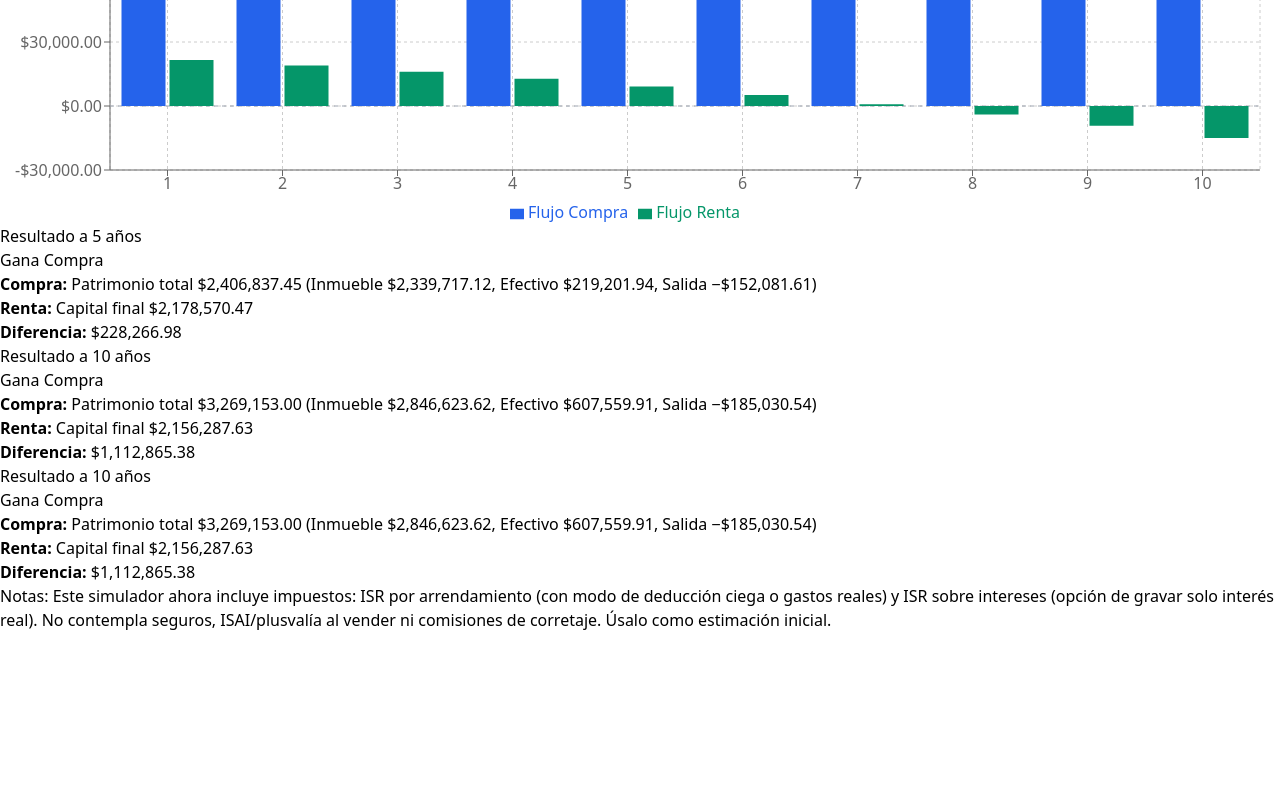
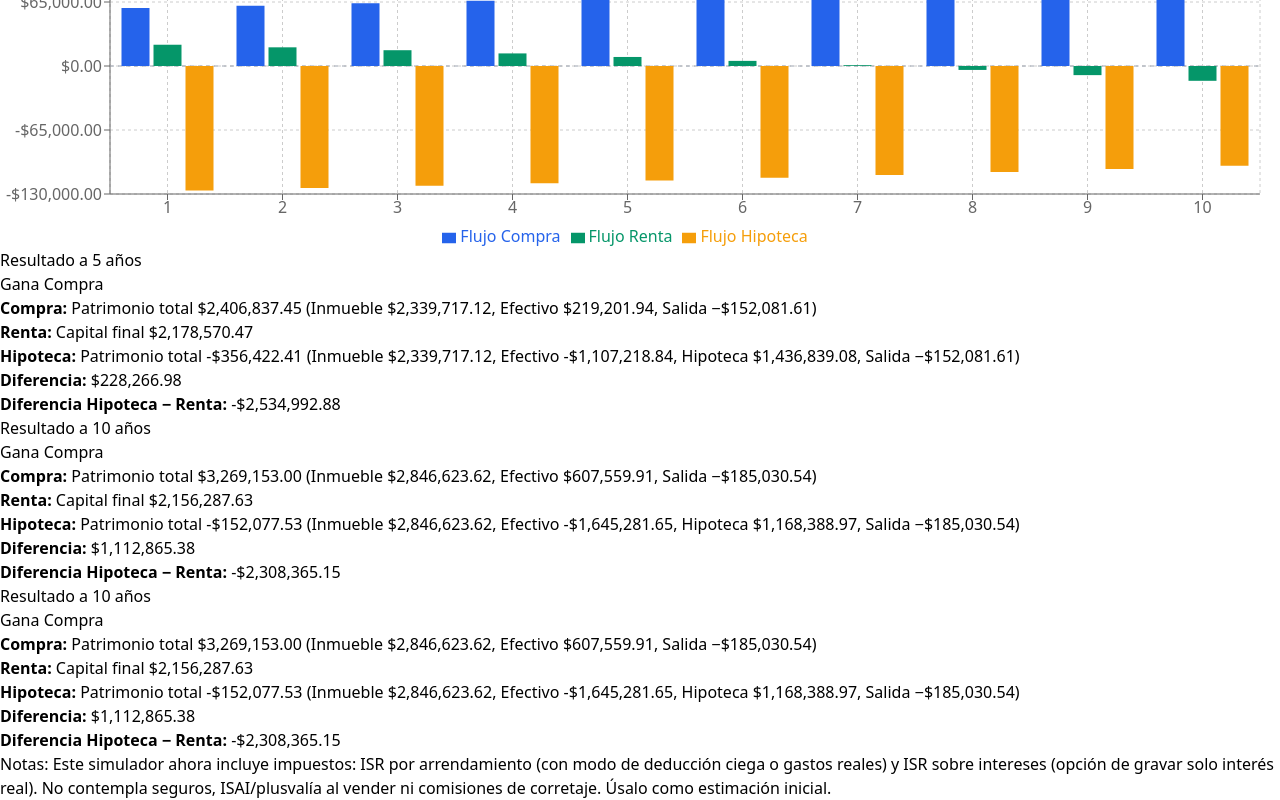
Before and after one commit to Punksolid/rentarcomprar, a React (Vite) app: page / in a window 1280 px wide. Shown: the part 944-1744 px from the top of the page. Before the commit the page ends 1576 px from the top, so only its background shows below. Built offline with nearby package versions, Linux system fonts and the light colour scheme.

Commit message:
agregado el escenario con hipoteca

```diff
--- a/src/App.jsx
+++ b/src/App.jsx
@@ -145,6 +145,11 @@ export default function SimuladorCompraVsInversion() {
   const [predialPct, setPredialPct] = useState(0.2);   // % anual sobre valor del inmueble
   const [mantenMeses, setMantenMeses] = useState(1);   // meses de renta por año como mantenimiento
 
+  // Financiamiento (Escenario 3)
+  const [enganchePct, setEnganchePct] = useState(20); // % de enganche sobre el precio
+  const [tasaHipotecariaPct, setTasaHipotecariaPct] = useState(10); // % nominal anual de la hipoteca
+  const [plazoHipotecaAnios, setPlazoHipotecaAnios] = useState(20); // plazo total en años
+
   // Costos operativos adicionales (Escenario 1)
   const [vacanciaMesesAnual, setVacanciaMesesAnual] = useState(0); // meses/año sin cobrar renta
   const [seguroAnual, setSeguroAnual] = useState(0); // MXN/año
@@ -181,7 +186,7 @@ export default function SimuladorCompraVsInversion() {
 
   // Estado del wizard
   const [pasoActual, setPasoActual] = useState(1);
-  const totalPasos = 4;
+  const totalPasos = 5;
 
   const clamp = (value, min, max) => Math.min(max, Math.max(min, value));
 
@@ -315,31 +320,139 @@ export default function SimuladorCompraVsInversion() {
     };
   }
 
+  function simularEscenario3(anios) {
+    const infl = inflacionPct / 100;
+    const plus = plusvaliaRealPct / 100;
+    const pred = predialPct / 100;
+    const gastos = precio * (gastosPct / 100);
+
+    const rendimientoRenta = clamp(rendimientoRentaPct, 0, 100) / 100;
+    const vacMeses = clamp(vacanciaMesesAnual, 0, 12);
+    const factorCobro = (12 - vacMeses) / 12;
+    const adminPct = clamp(adminPctRenta, 0, 100) / 100;
+    const comVenta = clamp(comisionVentaPct, 0, 100) / 100;
+    const gasVenta = clamp(gastosVentaPct, 0, 100) / 100;
+
+    const enganche = precio * (enganchePct / 100);
+    let saldoHipoteca = Math.max(0, precio - enganche);
+    const nMesesTotal = Math.max(0, Math.floor(plazoHipotecaAnios * 12));
+    const tasaMensual = (tasaHipotecariaPct / 100) / 12;
+    let mesesRestantes = nMesesTotal;
+
+    let pagoMensual = 0;
+    if (tasaMensual > 0 && nMesesTotal > 0) {
+      const factor = Math.pow(1 + tasaMensual, nMesesTotal);
+      pagoMensual = saldoHipoteca * (tasaMensual * factor) / (factor - 1);
+    } else if (nMesesTotal > 0) {
+      pagoMensual = saldoHipoteca / nMesesTotal;
+    }
+
+    let valorCasa = precio;
+    let efectivo = -enganche - gastos; // egresos iniciales: enganche + gastos de compra
+
+    let seguro = seguroAnual;
+    let condominio = condominioMensual;
+    let capex = capexMonto;
+
+    const rows = [];
+
+    for (let a = 1; a <= anios; a++) {
+      const rentaAnualBruta = valorCasa * rendimientoRenta;
+      const rentaAnual = rentaAnualBruta * factorCobro;
+      const rentaMensual = rentaAnualBruta / 12;
+      const mantenimiento = rentaMensual * mantenMeses; // meses de renta por año
+      const predial = pred * valorCasa;
+      const administracion = rentaAnual * adminPct;
+      const condominioAnual = condominio * 12;
+      const capexAnual = capexCadaNAnios > 0 && a % capexCadaNAnios === 0 ? capex : 0;
+
+      // ISR por arrendamiento (mismo criterio que E1)
+      let baseISR = 0;
+      if (modoArrISR === "ciega") {
+        baseISR = Math.max(0, rentaAnual * (1 - deduccionCiegaPct / 100));
+      } else {
+        baseISR = Math.max(0, rentaAnual - mantenimiento - predial);
+      }
+      const isrRenta = baseISR * (isrRentaPct / 100);
+
+      // Servicio de deuda del año: iterar mes a mes para mayor precisión
+      let interesHipotecaAnual = 0;
+      let amortizacionAnual = 0;
+      let pagoHipotecaAnual = 0;
+      for (let m = 0; m < 12; m++) {
+        if (mesesRestantes > 0 && saldoHipoteca > 0 && pagoMensual > 0) {
+          const interesMes = saldoHipoteca * tasaMensual;
+          const amortMes = Math.min(pagoMensual - interesMes, saldoHipoteca);
+          interesHipotecaAnual += interesMes;
+          amortizacionAnual += amortMes;
+          pagoHipotecaAnual += interesMes + amortMes;
+          saldoHipoteca -= amortMes;
+          mesesRestantes -= 1;
+        }
+      }
+
+      const neto = rentaAnual - mantenimiento - predial - administracion - seguro - condominioAnual - capexAnual - isrRenta - pagoHipotecaAnual;
+      efectivo += neto;
+
+      const patrimonioBruto = valorCasa + efectivo - saldoHipoteca;
+      rows.push({ anio: a, rentaAnualBruta, rentaAnual, mantenimiento, predial, administracion, seguro, condominioAnual, capexAnual, isrRenta, interesHipotecaAnual, amortizacionAnual, pagoHipotecaAnual, saldoHipoteca, neto, valorCasa, efectivo, total: patrimonioBruto });
+
+      // actualización de variables para el siguiente año
+      valorCasa *= (1 + infl) * (1 + plus);
+      if (seguro > 0) seguro *= (1 + infl);
+      if (condominio > 0) condominio *= (1 + infl);
+      if (capex > 0) capex *= (1 + infl);
+    }
+
+    const last = rows.at(-1);
+    const valorCasaFinal = last?.valorCasa ?? valorCasa;
+    const efectivoAcumulado = last?.efectivo ?? efectivo;
+    const saldoHipotecaFinal = last?.saldoHipoteca ?? saldoHipoteca;
+    const patrimonioBruto = last?.total ?? (valorCasaFinal + efectivoAcumulado - saldoHipotecaFinal);
+
+    const costoSalida = valorCasaFinal * (comVenta + gasVenta);
+    const patrimonioNeto = patrimonioBruto - costoSalida;
+
+    return {
+      valorCasaFinal,
+      efectivoAcumulado,
+      saldoHipotecaFinal,
+      patrimonioBruto,
+      costoSalida,
+      patrimonioTotal: patrimonioNeto,
+      detalle: rows,
+    };
+  }
+
   function construirSerie(anios) {
     const e1 = simularEscenario1(anios);
     const e2 = simularEscenario2(anios);
+    const e3 = simularEscenario3(anios);
 
     // construir dataset año a año para el gráfico principal (patrimonio vs capital)
-    const len = Math.max(e1.detalle.length, e2.detalle.length);
+    const len = Math.max(e1.detalle.length, e2.detalle.length, e3.detalle.length);
     const data = [];
     const dataFlow = [];
 
     for (let i = 0; i < len; i++) {
       const p1 = e1.detalle[i];
       const p2 = e2.detalle[i];
+      const p3 = e3.detalle[i];
       data.push({
         anio: (i + 1).toString(),
         totalEsc1: p1 ? p1.total : (e1.detalle.at(-1)?.total ?? 0),
         totalEsc2: p2 ? p2.capital : (e2.detalle.at(-1)?.capital ?? 0),
+        totalEsc3: p3 ? p3.total : (e3.detalle.at(-1)?.total ?? 0),
       });
       dataFlow.push({
         anio: (i + 1).toString(),
         flowEsc1: p1 ? p1.neto : 0,
         flowEsc2: p2 ? p2.neto : 0,
+        flowEsc3: p3 ? p3.neto : 0,
       });
     }
 
-    return { e1, e2, data, dataFlow };
+    return { e1, e2, e3, data, dataFlow };
   }
 
   const deps = [
@@ -368,6 +481,9 @@ export default function SimuladorCompraVsInversion() {
     capexCadaNAnios,
     comisionVentaPct,
     gastosVentaPct,
+    enganchePct,
+    tasaHipotecariaPct,
+    plazoHipotecaAnios,
   ];
   const r5 = useMemo(() => construirSerie(5), deps);
   const r10 = useMemo(() => construirSerie(10), deps);
@@ -401,8 +517,9 @@ export default function SimuladorCompraVsInversion() {
               { num: 1, titulo: "Activo", color: "slate" },
               { num: 2, titulo: "Escenario 1", color: "blue" },
               { num: 3, titulo: "Escenario 2", color: "emerald" },
-              { num: 4, titulo: "Horizonte", color: "amber" },
-            ].map((paso, idx) => {
+              { num: 4, titulo: "Escenario 3", color: "amber" },
+              { num: 5, titulo: "Horizonte", color: "purple" },
+            ].map((paso, idx, arr) => {
               const activo = pasoActual === paso.num;
               const completado = pasoActual > paso.num;
               const colorClasses = {
@@ -410,6 +527,7 @@ export default function SimuladorCompraVsInversion() {
                 blue: { activo: "bg-blue-600 text-white ring-4 ring-blue-100", completado: "bg-blue-500 text-white", linea: "bg-blue-400" },
                 emerald: { activo: "bg-emerald-700 text-white ring-4 ring-emerald-200", completado: "bg-emerald-600 text-white", linea: "bg-emerald-400" },
                 amber: { activo: "bg-amber-600 text-white ring-4 ring-amber-100", completado: "bg-amber-500 text-white", linea: "bg-amber-400" },
+                purple: { activo: "bg-purple-700 text-white ring-4 ring-purple-200", completado: "bg-purple-600 text-white", linea: "bg-purple-400" },
               };
               const colors = colorClasses[paso.color];
               return (
@@ -431,7 +549,7 @@ export default function SimuladorCompraVsInversion() {
                       {paso.titulo}
                     </span>
                   </div>
-                  {idx < 3 && (
+                  {idx < arr.length - 1 && (
                     <div
                       className={`flex-1 h-0.5 mx-2 ${
                         completado ? colors.linea : "bg-gray-300"
@@ -676,6 +794,27 @@ export default function SimuladorCompraVsInversion() {
           {pasoActual === 4 && (
             <div className="max-w-2xl mx-auto space-y-3 border-t-4 border-amber-500 ring-1 ring-amber-100 rounded-2xl p-4">
               <div className="flex items-center justify-between">
+                <h2 className="font-semibold text-lg">Escenario 3 · Comprar con hipoteca</h2>
+                <span className="text-xs font-medium px-2 py-0.5 rounded-full bg-amber-50 text-amber-800">Hipoteca</span>
+              </div>
+              <p className="text-sm text-gray-600 pb-2 border-b">Simula compra con financiamiento: define enganche, tasa y plazo. El flujo neto considera renta estimada, costos operativos, impuestos y servicio de la deuda.</p>
+              <div className="grid grid-cols-2 items-center gap-2">
+                <label htmlFor="enganchePct" className="text-sm text-gray-700">Enganche (% del precio)</label>
+                <input id="enganchePct" type="number" min={0} step={0.1} value={enganchePct} onChange={e=>setEnganchePct(Number(e.target.value))} className="border-2 border-gray-300 rounded-lg px-4 py-2.5 w-full text-base font-medium focus:outline-none focus:ring-2 focus:ring-blue-500 focus:border-transparent transition-all hover:border-gray-400 bg-gray-50"/>
+
+                <label htmlFor="tasaHipotecariaPct" className="text-sm text-gray-700">Tasa hipotecaria anual (%)</label>
+                <input id="tasaHipotecariaPct" type="number" min={0} step={0.1} value={tasaHipotecariaPct} onChange={e=>setTasaHipotecariaPct(Number(e.target.value))} className="border-2 border-gray-300 rounded-lg px-4 py-2.5 w-full text-base font-medium focus:outline-none focus:ring-2 focus:ring-blue-500 focus:border-transparent transition-all hover:border-gray-400 bg-gray-50"/>
+
+                <label htmlFor="plazoHipotecaAnios" className="text-sm text-gray-700">Plazo de hipoteca (años)</label>
+                <input id="plazoHipotecaAnios" type="number" min={1} step={1} value={plazoHipotecaAnios} onChange={e=>setPlazoHipotecaAnios(Number(e.target.value))} className="border-2 border-gray-300 rounded-lg px-4 py-2.5 w-full text-base font-medium focus:outline-none focus:ring-2 focus:ring-blue-500 focus:border-transparent transition-all hover:border-gray-400 bg-gray-50"/>
+              </div>
+              <p className="text-xs text-gray-600">Modelo: amortización francesa con pagos mensuales fijos; patrimonio = inmueble + efectivo − saldo de hipoteca; se descuenta fricción de salida igual que en Compra.</p>
+            </div>
+          )}
+
+          {pasoActual === 5 && (
+            <div className="max-w-2xl mx-auto space-y-3 border-t-4 border-amber-500 ring-1 ring-amber-100 rounded-2xl p-4">
+              <div className="flex items-center justify-between">
                 <h2 className="font-semibold text-lg">Horizonte de inversión</h2>
                 <span className="text-xs font-medium px-2 py-0.5 rounded-full bg-amber-50 text-amber-800">Tiempo</span>
               </div>
@@ -734,6 +873,7 @@ export default function SimuladorCompraVsInversion() {
               <Legend />
               <Line type="monotone" dataKey="totalEsc1" name="Compra" dot={false} stroke="#2563eb" strokeWidth={2} />
               <Line type="monotone" dataKey="totalEsc2" name="Renta" dot={false} stroke="#059669" strokeWidth={2} />
+              <Line type="monotone" dataKey="totalEsc3" name="Hipoteca" dot={false} stroke="#f59e0b" strokeWidth={2} />
             </LineChart>
           </ResponsiveContainer>
         </div>
@@ -753,6 +893,7 @@ export default function SimuladorCompraVsInversion() {
               <ReferenceLine y={0} stroke="#9ca3af" strokeDasharray="4 4" />
               <Bar dataKey="flowEsc1" name="Flujo Compra" fill="#2563eb" />
               <Bar dataKey="flowEsc2" name="Flujo Renta" fill="#059669" />
+              <Bar dataKey="flowEsc3" name="Flujo Hipoteca" fill="#f59e0b" />
             </BarChart>
           </ResponsiveContainer>
         </div>
@@ -781,7 +922,9 @@ export default function SimuladorCompraVsInversion() {
           <div className="space-y-1">
             <div><b>Compra:</b> Patrimonio total {mxn.format(r5.e1.patrimonioTotal)} <span className="text-gray-500">(Inmueble {mxn.format(r5.e1.valorCasaFinal)}, Efectivo {mxn.format(r5.e1.efectivoAcumulado)}, Salida −{mxn.format(r5.e1.costoSalida)})</span></div>
             <div><b>Renta:</b> Capital final {mxn.format(r5.e2.capitalFinal)}</div>
+            <div><b>Hipoteca:</b> Patrimonio total {mxn.format(r5.e3.patrimonioTotal)} <span className="text-gray-500">(Inmueble {mxn.format(r5.e3.valorCasaFinal)}, Efectivo {mxn.format(r5.e3.efectivoAcumulado)}, Hipoteca {mxn.format(r5.e3.saldoHipotecaFinal)}, Salida −{mxn.format(r5.e3.costoSalida)})</span></div>
             <div className={(r5.e1.patrimonioTotal - r5.e2.capitalFinal) >= 0 ? "text-green-700" : "text-red-700"}><b>Diferencia:</b> {mxn.format(r5.e1.patrimonioTotal - r5.e2.capitalFinal)}</div>
+            <div className={(r5.e3.patrimonioTotal - r5.e2.capitalFinal) >= 0 ? "text-green-700" : "text-red-700"}><b>Diferencia Hipoteca − Renta:</b> {mxn.format(r5.e3.patrimonioTotal - r5.e2.capitalFinal)}</div>
           </div>
         </div>
         <div className={(() => {
@@ -805,7 +948,9 @@ export default function SimuladorCompraVsInversion() {
           <div className="space-y-1">
             <div><b>Compra:</b> Patrimonio total {mxn.format(r10.e1.patrimonioTotal)} <span className="text-gray-500">(Inmueble {mxn.format(r10.e1.valorCasaFinal)}, Efectivo {mxn.format(r10.e1.efectivoAcumulado)}, Salida −{mxn.format(r10.e1.costoSalida)})</span></div>
             <div><b>Renta:</b> Capital final {mxn.format(r10.e2.capitalFinal)}</div>
+            <div><b>Hipoteca:</b> Patrimonio total {mxn.format(r10.e3.patrimonioTotal)} <span className="text-gray-500">(Inmueble {mxn.format(r10.e3.valorCasaFinal)}, Efectivo {mxn.format(r10.e3.efectivoAcumulado)}, Hipoteca {mxn.format(r10.e3.saldoHipotecaFinal)}, Salida −{mxn.format(r10.e3.costoSalida)})</span></div>
             <div className={(r10.e1.patrimonioTotal - r10.e2.capitalFinal) >= 0 ? "text-green-700" : "text-red-700"}><b>Diferencia:</b> {mxn.format(r10.e1.patrimonioTotal - r10.e2.capitalFinal)}</div>
+            <div className={(r10.e3.patrimonioTotal - r10.e2.capitalFinal) >= 0 ? "text-green-700" : "text-red-700"}><b>Diferencia Hipoteca − Renta:</b> {mxn.format(r10.e3.patrimonioTotal - r10.e2.capitalFinal)}</div>
           </div>
         </div>
         <div className={(() => {
@@ -829,7 +974,9 @@ export default function SimuladorCompraVsInversion() {
           <div className="space-y-1">
             <div><b>Compra:</b> Patrimonio total {mxn.format(rh.e1.patrimonioTotal)} <span className="text-gray-500">(Inmueble {mxn.format(rh.e1.valorCasaFinal)}, Efectivo {mxn.format(rh.e1.efectivoAcumulado)}, Salida −{mxn.format(rh.e1.costoSalida)})</span></div>
             <div><b>Renta:</b> Capital final {mxn.format(rh.e2.capitalFinal)}</div>
+            <div><b>Hipoteca:</b> Patrimonio total {mxn.format(rh.e3.patrimonioTotal)} <span className="text-gray-500">(Inmueble {mxn.format(rh.e3.valorCasaFinal)}, Efectivo {mxn.format(rh.e3.efectivoAcumulado)}, Hipoteca {mxn.format(rh.e3.saldoHipotecaFinal)}, Salida −{mxn.format(rh.e3.costoSalida)})</span></div>
             <div className={(rh.e1.patrimonioTotal - rh.e2.capitalFinal) >= 0 ? "text-green-700" : "text-red-700"}><b>Diferencia:</b> {mxn.format(rh.e1.patrimonioTotal - rh.e2.capitalFinal)}</div>
+            <div className={(rh.e3.patrimonioTotal - rh.e2.capitalFinal) >= 0 ? "text-green-700" : "text-red-700"}><b>Diferencia Hipoteca − Renta:</b> {mxn.format(rh.e3.patrimonioTotal - rh.e2.capitalFinal)}</div>
           </div>
         </div>
       </div>
```
Also changed, not shown: index.jsx (deleted, +0 -283 lines), 1 other file (tests, documents, lock files or other folders).
